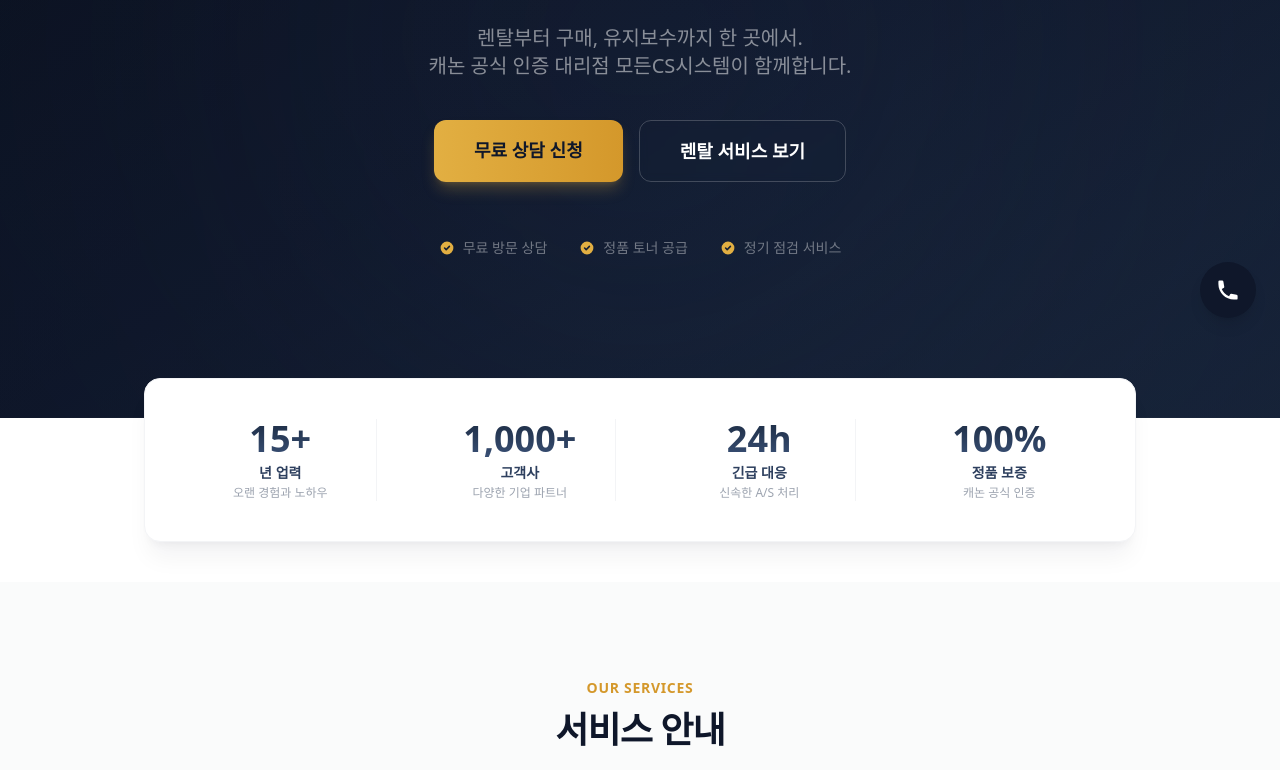
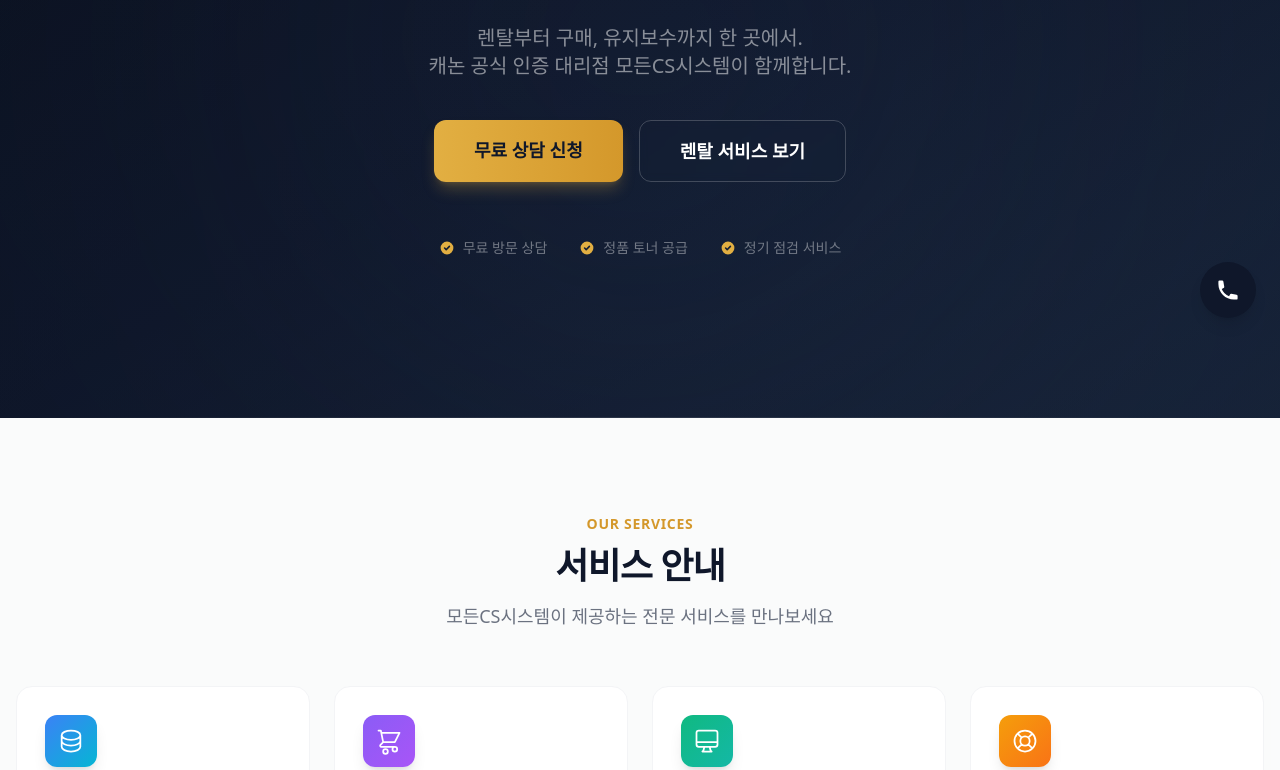
Before and after one commit to gustn0117/modncs-system, a Next.js app: page / in a window 1280 px wide. Shown: the part 458-1228 px from the top of the page. Built offline with nearby package versions, Linux system fonts and the light colour scheme.

Commit message:
메인페이지 Stats 섹션(업력/고객사/긴급대응/정품보증) 삭제
Co-Authored-By: Claude Opus 4.6 <noreply@anthropic.com>

```diff
--- a/src/app/(public)/page.tsx
+++ b/src/app/(public)/page.tsx
@@ -45,13 +45,6 @@ const services = [
     href: '/support',
     gradient: 'from-amber-500 to-orange-500',
   },
-]
-
-const features = [
-  { number: '15+', label: '년 업력', desc: '오랜 경험과 노하우' },
-  { number: '1,000+', label: '고객사', desc: '다양한 기업 파트너' },
-  { number: '24h', label: '긴급 대응', desc: '신속한 A/S 처리' },
-  { number: '100%', label: '정품 보증', desc: '캐논 공식 인증' },
 ]
 
 export default function Home() {
@@ -102,24 +95,6 @@ export default function Home() {
         <div className="absolute bottom-0 left-0 right-0 h-px bg-gradient-to-r from-transparent via-white/10 to-transparent" />
       </section>
 
-      {/* Stats Section */}
-      <section className="relative -mt-10 z-10 pb-10">
-        <div className="max-w-5xl mx-auto px-4">
-          <div className="bg-white rounded-2xl shadow-xl shadow-navy-900/5 border border-gray-100 p-8 md:p-10">
-            <div className="grid grid-cols-2 md:grid-cols-4 gap-8 md:gap-12">
-              {features.map((f, i) => (
-                <div key={f.label} className={`text-center ${i < features.length - 1 ? 'md:border-r md:border-gray-100' : ''}`}>
-                  <div className="text-3xl md:text-4xl font-extrabold bg-gradient-to-b from-navy-800 to-navy-600 bg-clip-text text-transparent mb-1">
-                    {f.number}
-                  </div>
-                  <div className="text-sm font-bold text-navy-700 mb-0.5">{f.label}</div>
-                  <div className="text-xs text-gray-400">{f.desc}</div>
-                </div>
-              ))}
-            </div>
-          </div>
-        </div>
-      </section>
 
       {/* Services Section */}
       <section className="py-24 bg-gray-50/80">
```
